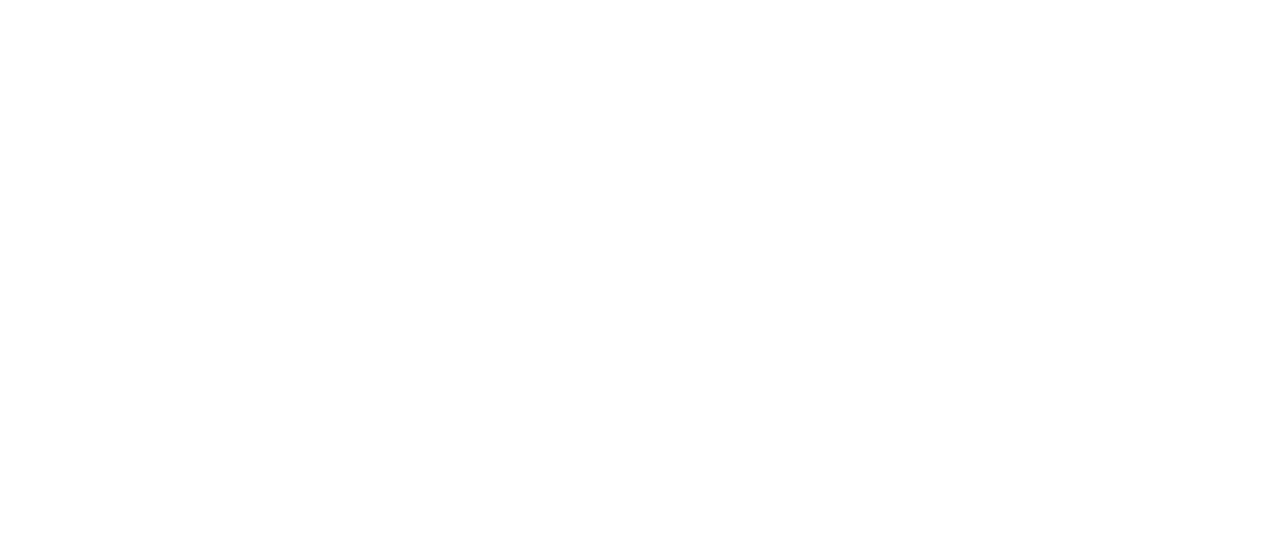
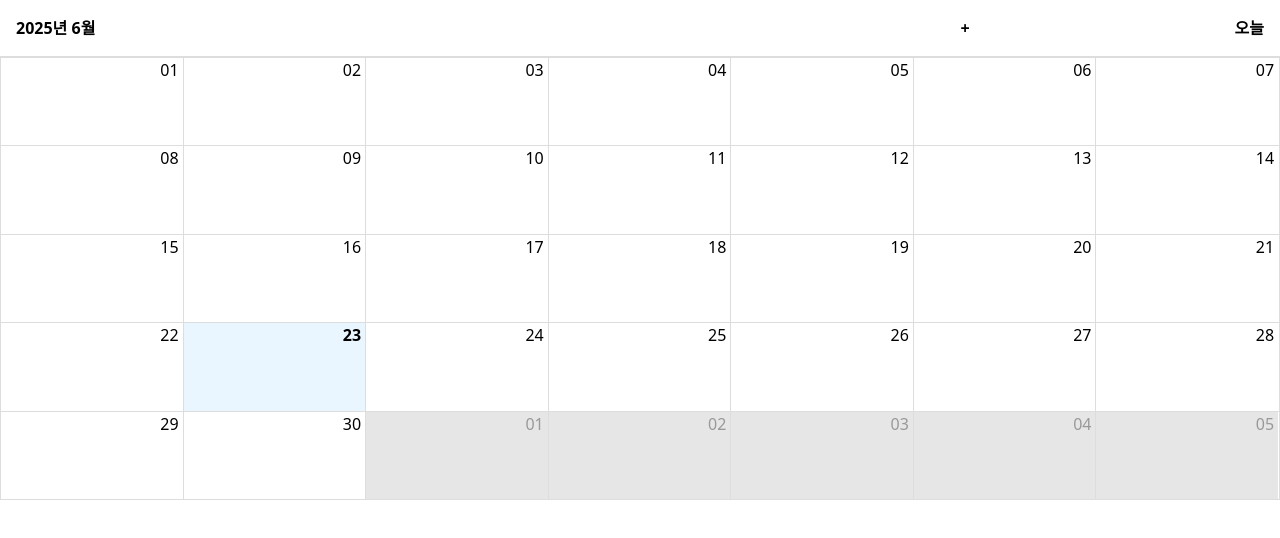
Before and after one commit to kimminna/calendar-test, a React (Vite) app: page / in a window 1280 px wide. Shown: the top 538 px of the page. Built offline with nearby package versions, Linux system fonts and the light colour scheme.

Commit message:
feat: 기본 캘린더 세팅

```diff
--- a/src/App.tsx
+++ b/src/App.tsx
@@ -1,8 +1,10 @@
+import MyCalendar from "./components/MyCalendar";
+
 function App() {
   return (
-    <>
-      <div></div>
-    </>
+    <div>
+      <MyCalendar />
+    </div>
   );
 }
 
--- /dev/null
+++ b/src/components/MyCalendar.tsx
@@ -0,0 +1,50 @@
+import { Calendar, dateFnsLocalizer } from "react-big-calendar";
+import { format, parse, startOfWeek, getDay } from "date-fns";
+import { ko } from "date-fns/locale";
+
+import "react-big-calendar/lib/css/react-big-calendar.css";
+import type { ToolbarProps } from "react-big-calendar";
+const locales = {
+  ko: ko,
+};
+const localizer = dateFnsLocalizer({
+  format,
+  parse,
+  startOfWeek,
+  getDay,
+  locales,
+  locale: ko,
+});
+
+const CustomToolbar = ({ date }: ToolbarProps) => {
+  const label = format(date, "yyyy년 M월", { locale: ko });
+  return (
+    <div className="flex text-center flex-row font-semibold justify-between p-4">
+      <div className="mr-[600px]">{label}</div>
+      <button>+</button>
+      <button>오늘</button>
+    </div>
+  );
+};
+export default function MyCalendar() {
+  return (
+    <div>
+      <Calendar
+        localizer={localizer}
+        startAccessor="start"
+        endAccessor="end"
+        components={{
+          toolbar: CustomToolbar,
+          month: {
+            header: () => null,
+          },
+        }}
+        selectable
+        onSelectSlot={(slotinfo) => {
+          console.log("날짜 선택됨", slotinfo);
+        }}
+        style={{ height: 500 }}
+      />
+    </div>
+  );
+}
--- a/src/main.tsx
+++ b/src/main.tsx
@@ -1,6 +1,7 @@
 import { StrictMode } from "react";
 import { createRoot } from "react-dom/client";
 import App from "./App.tsx";
+import "./index.css";
 
 createRoot(document.getElementById("root")!).render(
   <StrictMode>
```
